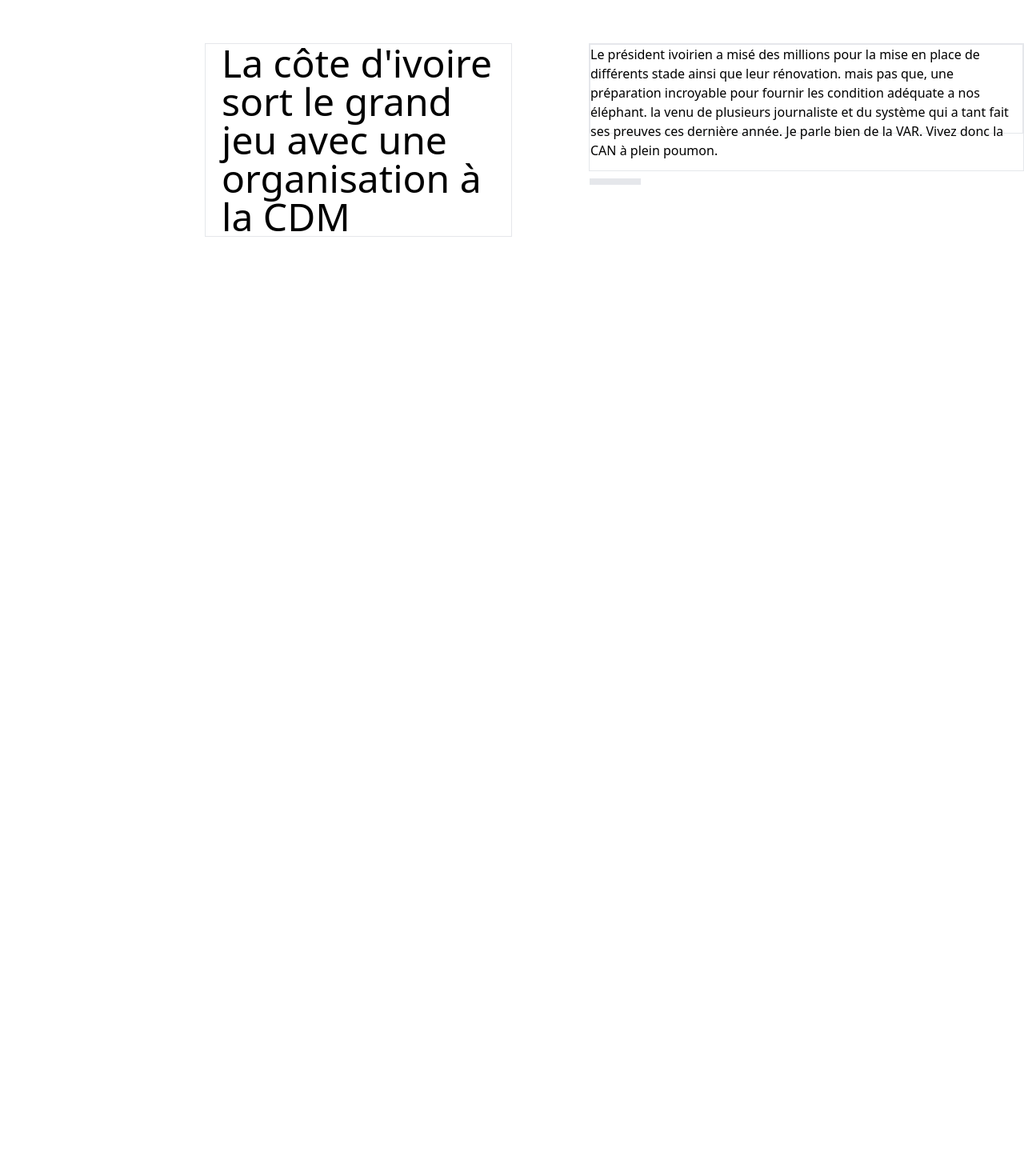
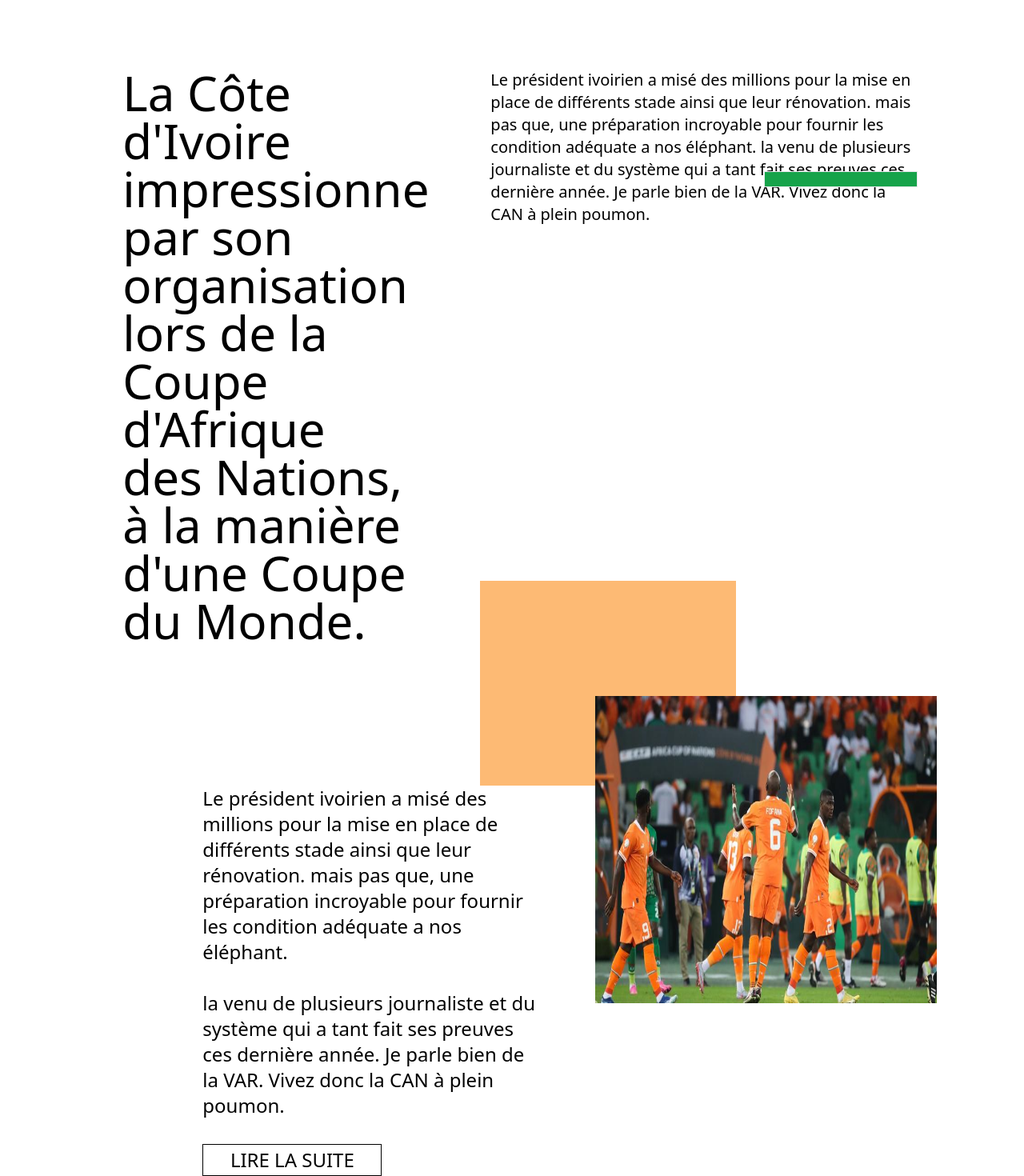
Before and after one commit to loulou-gif/template1, a React (Create React App) app: page / in a window 1280 px wide. Shown: the part 792-2262 px from the top of the page at 80% size. Before the commit the page ends 1095 px from the top, so only its background shows below. Built offline with nearby package versions, Linux system fonts and the light colour scheme.

Commit message:
section ajout

```diff
--- a/src/components/Section1.js
+++ b/src/components/Section1.js
@@ -1,15 +1,29 @@
 import '../assets/css/Styles.css'
+import can from '../assets/img/can.jpg'
 const Section1 = () =>{
     return(
-        <section className="Section1 mt-24">
-            <div className="flex">
-                <p className="border w-3/12 mr-14 ml-64 min-w-96 pl-5  text-5xl">La côte d'ivoire sort le grand jeu avec une organisation à la CDM</p>
-                <div className="border w-6/12 ml-10 h-40">
-                    <p className="border h-28">Le président ivoirien a misé des millions pour la mise en place de différents stade ainsi que leur rénovation. mais pas que, une préparation incroyable pour fournir les condition adéquate a nos éléphant.
+        <section className="Section1 mt-32">
+            <div className="flex justify-center">
+                <p className=" w-3/12 mr-14  min-w-96 pl-5  text-6xl">La Côte d'Ivoire impressionne par son organisation lors de la Coupe d'Afrique des Nations, à la manière d'une Coupe du Monde.</p>
+                <div className=" w-5/12 pb-10 ml-10 text-xl h-40">
+                    <p className=" h-32 ">Le président ivoirien a misé des millions pour la mise en place de différents stade ainsi que leur rénovation. mais pas que, une préparation incroyable pour fournir les condition adéquate a nos éléphant.
                     la venu de plusieurs journaliste et du système qui a tant fait  ses preuves ces dernière année. Je parle bien de la VAR. Vivez donc la CAN à plein poumon.</p>
-                    <section className="border-b-8 text-black w-16 h-16">
+                    <section className="flex justify-end ">
+                        <div className='h-5 w-48 border bg-green-600 '>
+                        </div>
+                    </section>
+                </div>
+            </div>
+            <div className='flex justify-center -mt-20'>
+                <p className='w-4/12 mr text-2xl mt-64'>
+                    Le président ivoirien a misé des millions pour la mise en place de différents stade ainsi que leur rénovation.  mais pas que, une préparation incroyable pour fournir les condition adéquate a nos éléphant.<br/> <br/>
+                    la venu de plusieurs journaliste et du système qui a tant fait  ses preuves ces dernière année. Je parle bien de la VAR. Vivez donc la CAN à plein poumon.<br/> <br/>
 
-                    </section>
+                    <button className='border h-10 w-56 border-black text-black'>LIRE LA SUITE</button>
+                </p>
+                <div className='w-4/12  -ml-20'>
+                    <div className='h-64 w-80 bg-orange-300'></div>
+                    <img className='ml-36 -mt-28 h-96' alt='img2' src={can} width="600px"/>
                 </div>
             </div>
         </section>
```
Also changed, not shown: src/assets/img/can.jpg (added).
